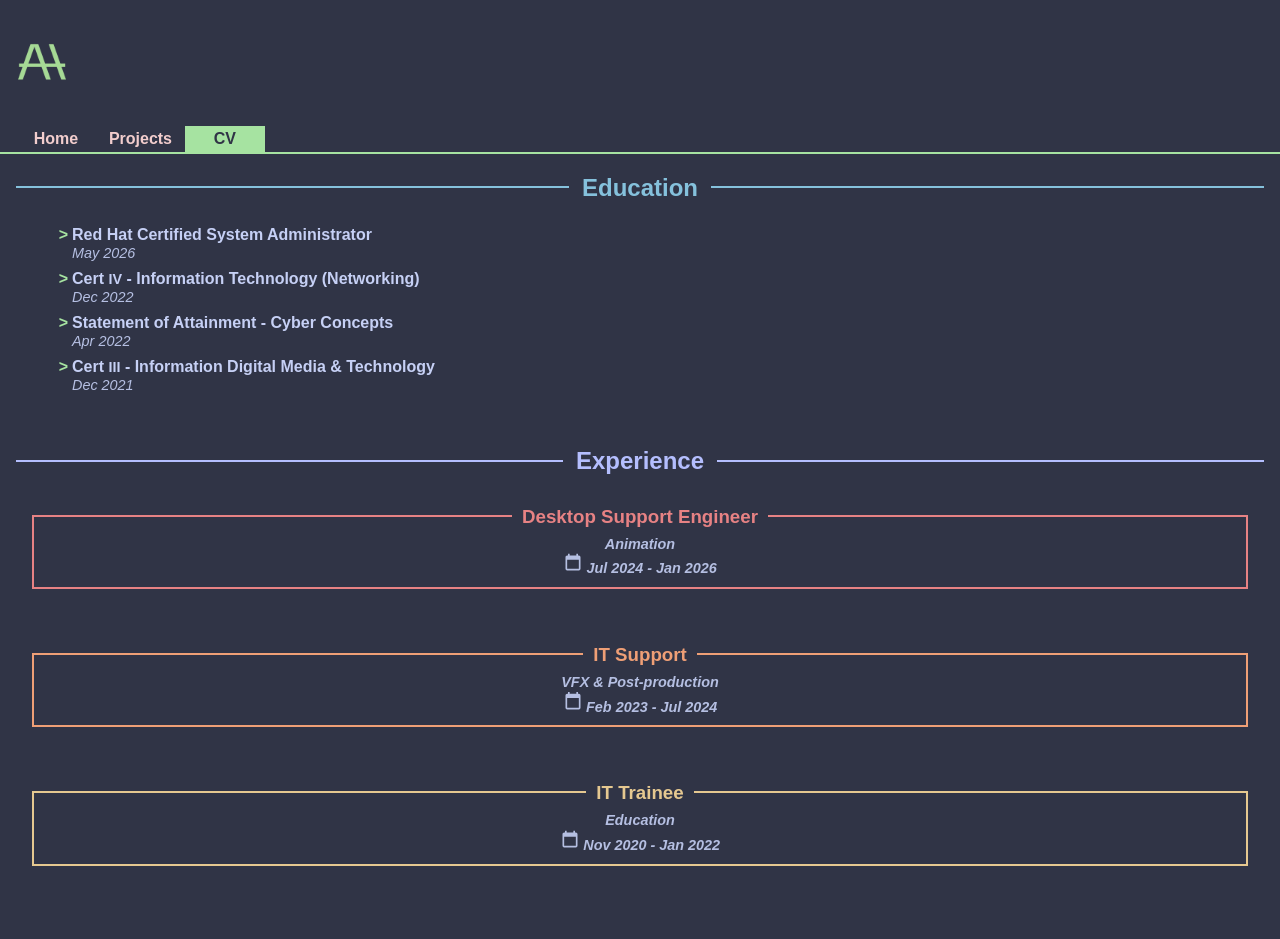
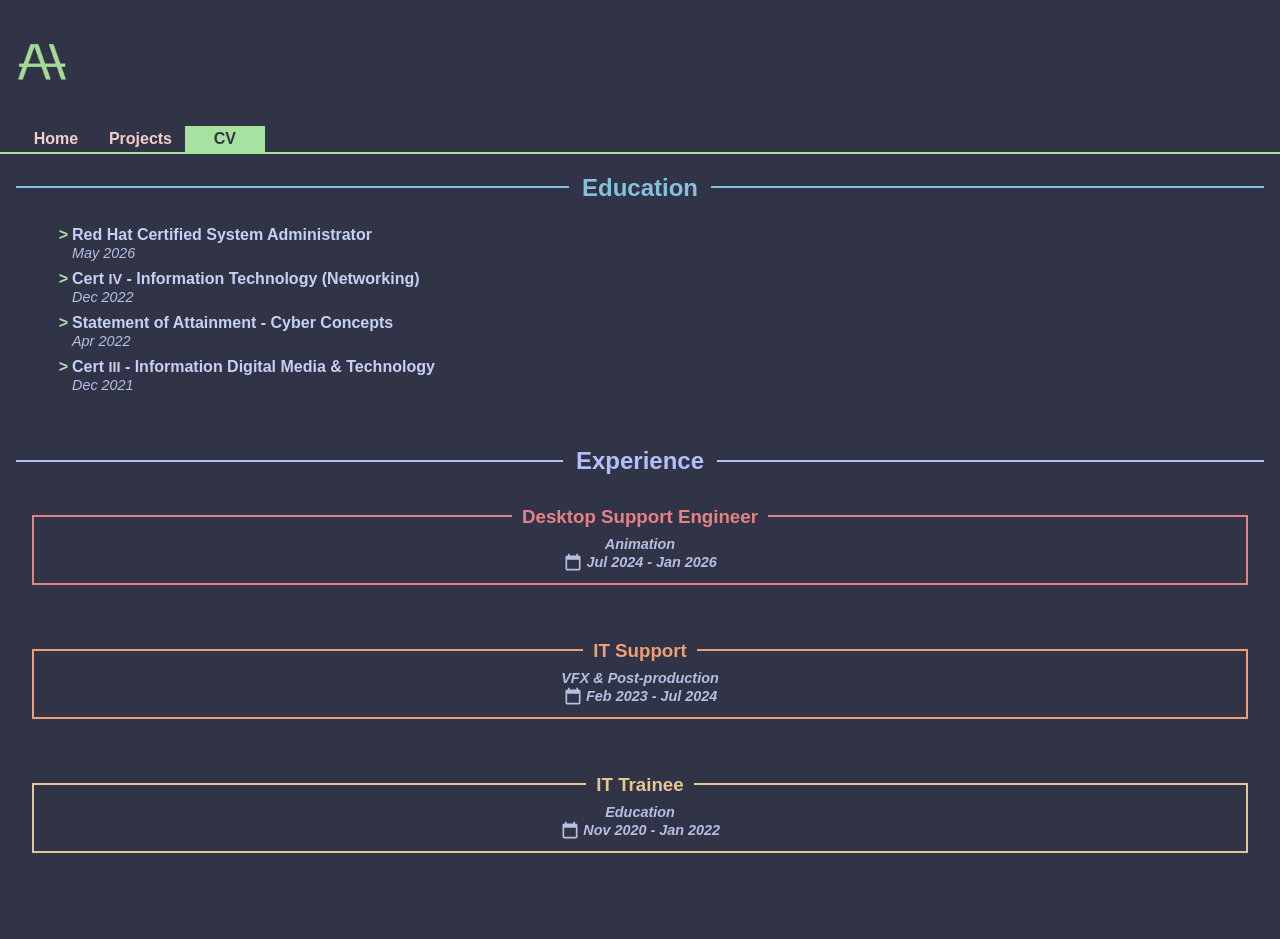
Before and after one commit to alice-hazel/website, a Jekyll site: the page built from cv.html, in a window 1280 px wide. Built offline with Jekyll 4.4.1, drawn with Linux system fonts in a browser that asks for light colours.

Commit message:
Replace poorly supported alignment-baseline property

```diff
--- a/css/cv.css
+++ b/css/cv.css
@@ -20,6 +20,6 @@
     display: inline-block;
     width: 1.4em;
     height: 1.4em;
-    vertical-align: center;
+    vertical-align: middle;
     margin-right: 0.4ch;
 }
--- a/css/global.css
+++ b/css/global.css
@@ -188,10 +188,14 @@ section {
         margin-top: -0.6em;
         margin-bottom: 0.5rem;
 
+        display: flex;
+        flex-direction: row;
+        align-items: center;
+        gap: 0.5ch;
+
         > svg {
             height: 1.5em;
             width: 1.5em;
-            alignment-baseline: central;
 
             path {
                 fill: var(--section-colour);
```
